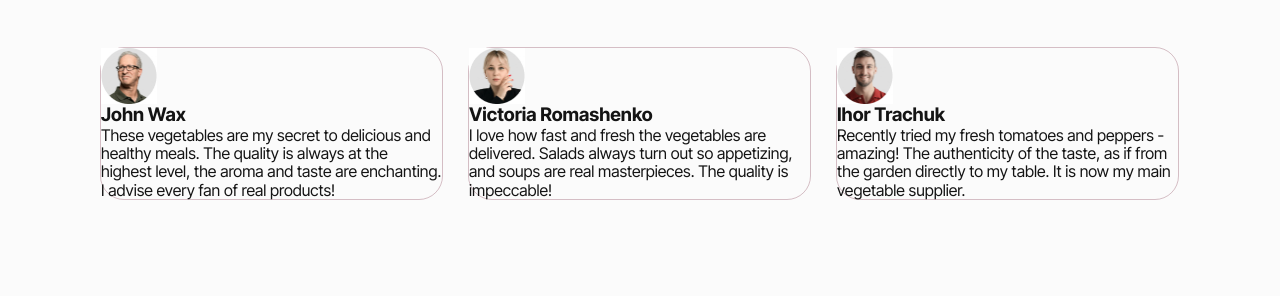
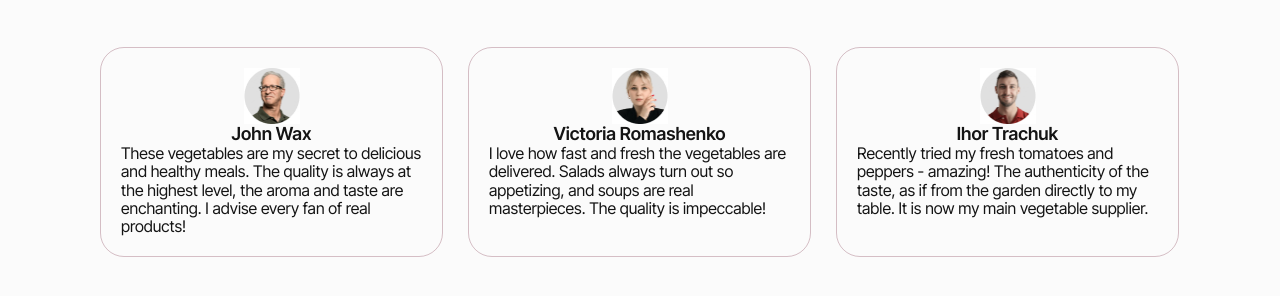
Before and after one commit to D-Vitamini/GreenHarvest, a plain HTML site: page index.html in a window 1280 px wide. Shown: the part 296-592 px from the top of the page. Drawn offline with nearby package versions, Linux system fonts and the light colour scheme.

Commit message:
reviews-list-title css eklendi

```diff
--- a/css/styles.css
+++ b/css/styles.css
@@ -75,5 +75,18 @@ img {
   max-width: 343px;
   border: 1px solid #7A31454D;
   border-radius: 24px;
+  display: flex;
+  align-items: center;
+  flex-direction: column;
+  padding: 20px;
 
 }
+.reviews-list-title {
+  font-weight: 600;
+  font-size: 18px;
+  text-align: center;
+  letter-spacing: -2%;
+  color: #141414;
+  line-height: 1.1;
+
+}
```
